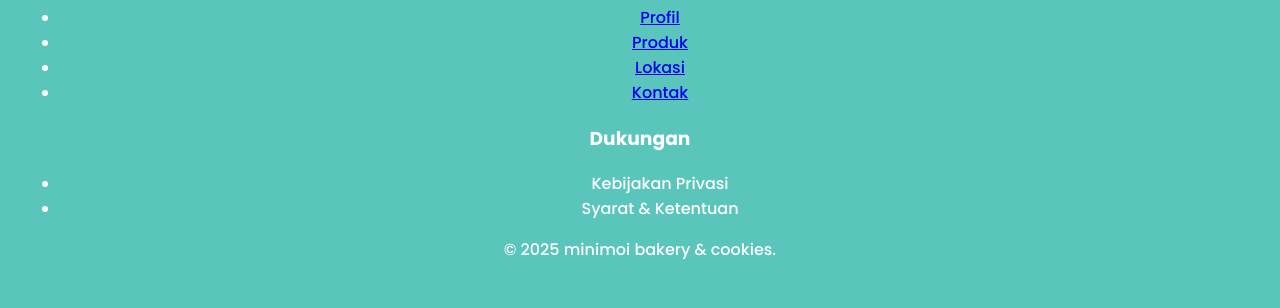
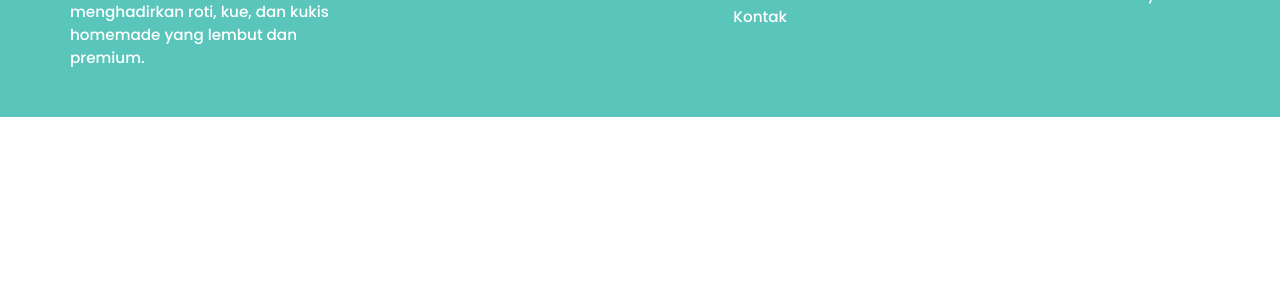
Before and after one commit to mitibloks/minimoi, a plain HTML site: page index.html in a window 1280 px wide. Shown: the part 1696-2004 px from the top of the page. After the commit the page ends 1813 px from the top, so only its background shows below. Drawn offline with Linux system fonts and the light colour scheme; files whose address does not match are found by name.

Commit message:
Update layout.css

```diff
--- a/layout.css
+++ b/layout.css
@@ -139,26 +139,67 @@ nav ul ul li a:hover {
 }
 
 .minimoi-footer {
+  display: flex;
+  justify-content: space-between;
+  flex-wrap: wrap;
   background-color: #5ac5bb;
-  color: #FFFFFF;
-  text-align: center;
-  padding: 30px 20px;
+  padding: 40px 20px;
+  font-family: 'Poppins', sans-serif;
+  color: #ffffff;
 }
 
-.minimoi-footer .footer-brand h3 {
-  margin: 0;
-  font-size: 1.6em;
+.footer-column {
+  flex: 1;
+  min-width: 250px;
+  padding: 0px:
+  margin: 10px;
 }
 
-.minimoi-footer .footer-brand p {
-  margin: 5px 0 15px;
-  font-style: italic;
+.footer-column h2,
+.footer-column h3 {
+  color: #ffffff;
+  margin-bottom: 10px;
 }
 
-.minimoi-footer .footer-info p {
-  margin: 5px 0;
-  font-size: 0.9em;
+.footer-column p,
+.footer-column ul li {
+  font-size: 0.95em;
+  margin-bottom: 8px;
 }
+
+.footer-column ul {
+  list-style: none;
+  padding: 0;
+}
+
+.footer-column ul li a {
+  text-decoration: none;
+  color: #ffffff;
+  transition: font-weight 0.3s ease;
+}
+
+.footer-column ul li a:hover {
+  font-weight : bold;
+}
+
+.brand p {
+  max-width: 300px;
+}
+
+.brand {
+  padding-left: 50px;
+}
+
+.about {
+  padding-left: 400px;
+}
+
+.support .copyright {
+  margin-top: 20px;
+  font-size: 0.85em;
+  color: #ffffff;
+}
+
 
 .map-section {
   padding: 30px;
```
